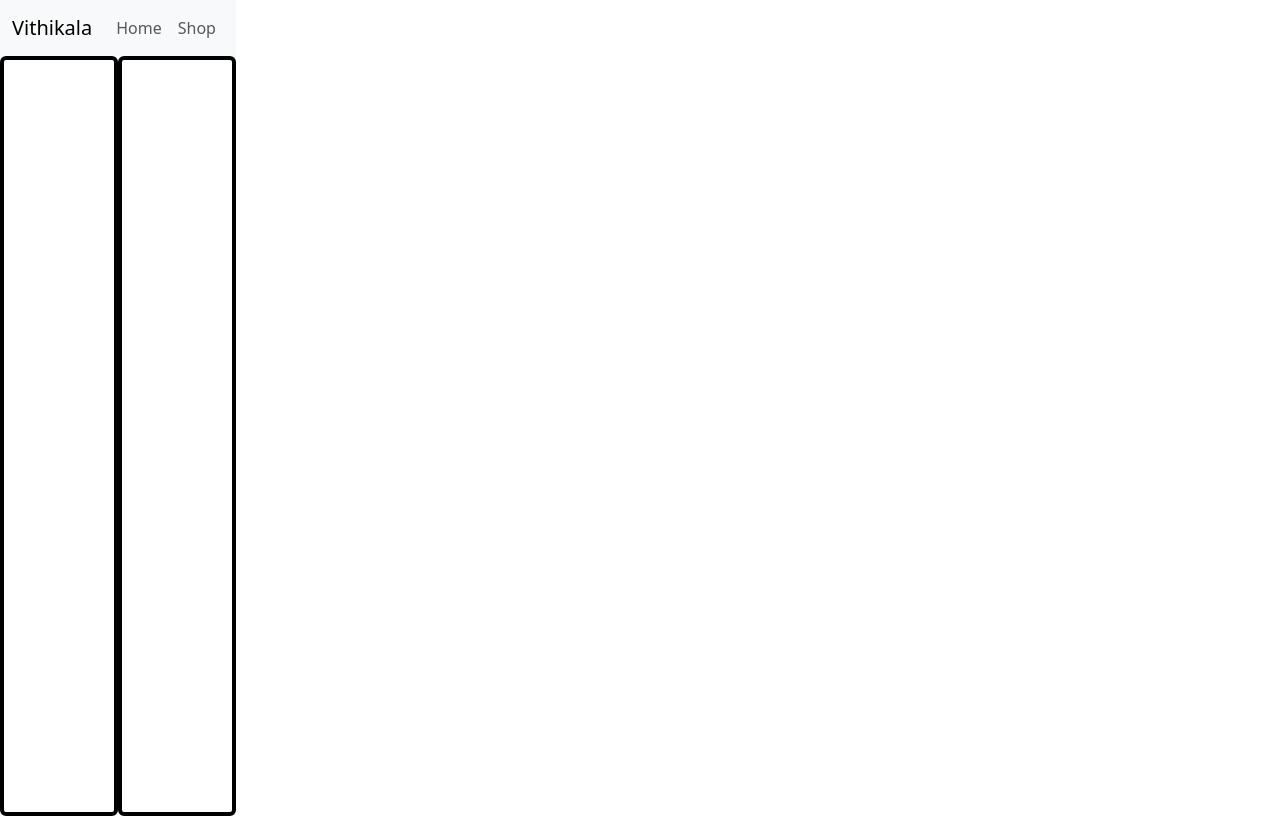
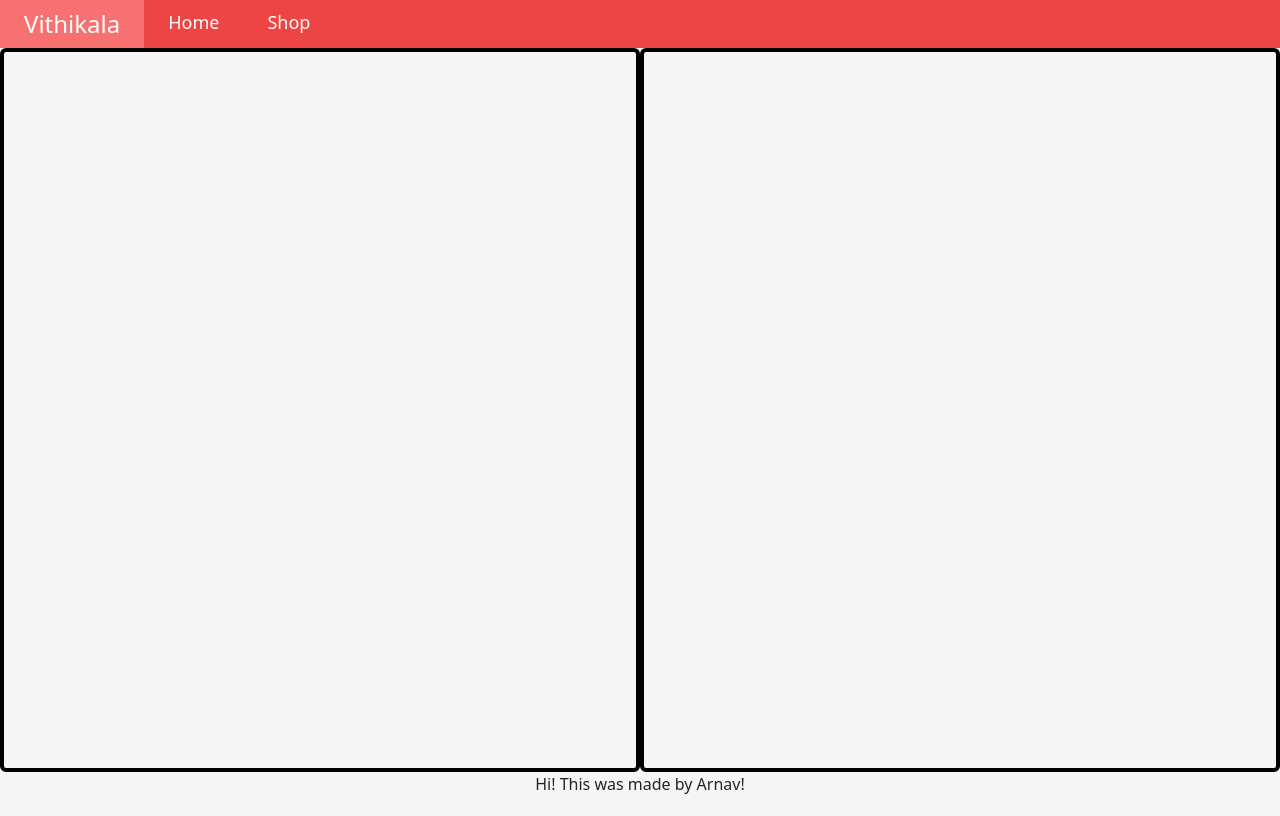
Before and after one commit to arnavgupta1209/shopping_react, a React (Vite) app: page / in a window 1280 px wide. Built offline with nearby package versions, Linux system fonts and the light colour scheme.

Commit message:
removed bootstrap, going full tailwind

```diff
--- a/package.json
+++ b/package.json
@@ -10,9 +10,7 @@
     "preview": "vite preview"
   },
   "dependencies": {
-    "bootstrap": "^5.3.2",
     "react": "^18.2.0",
-    "react-bootstrap": "^2.10.0",
     "react-dom": "^18.2.0",
     "react-router-dom": "^6.22.0"
   },
--- a/src/components/Home.jsx
+++ b/src/components/Home.jsx
@@ -1,18 +1,17 @@
 import Navigation from "./Navigation";
-import 'bootstrap/dist/css/bootstrap.min.css';
 
 
 function Home() {
   return (<>
     <Navigation />
-    <div className="maincontainerdiv flex min-w-full">
+    <div className="maincontainerdiv flex min-w-full grow">
       <div className="border-4 border-black flex rounded grow ">
         <div></div>
         <div></div>
       </div>
       <div className="border-4 border-black rounded grow "></div>
     </div>
-    <footer></footer>
+    <footer className="grow">Hi! This was made by Arnav!</footer>
   </>);
 }
 
--- a/src/components/Navigation.jsx
+++ b/src/components/Navigation.jsx
@@ -1,22 +1,15 @@
-import Container from 'react-bootstrap/Container';
-import Nav from 'react-bootstrap/Nav';
-import Navbar from 'react-bootstrap/Navbar';
-
+import {Link} from 'react-router-dom';
 
 function Navigation() {
+  let listcss = " mx-4 text-lg py-2 ";
   return (
-    <Navbar expand="lg" className="bg-body-tertiary mynav">
-      <Container>
-        <Navbar.Brand href="/">Vithikala</Navbar.Brand>
-        <Navbar.Toggle aria-controls="basic-navbar-nav" />
-        <Navbar.Collapse id="basic-navbar-nav">
-          <Nav className="me-auto">
-            <Nav.Link href="/">Home</Nav.Link>
-            <Nav.Link href="/shop">Shop</Nav.Link>
-          </Nav>
-        </Navbar.Collapse>
-      </Container>
-    </Navbar>
+    <>
+    <ul className="flex justify-start min-w-full bg-red-500 text-white pl-0 ">
+      <li className={"text-2xl px-4 bg-red-400 py-2 ml-0"}>Vithikala</li>
+      <li className={listcss}><Link to="/">Home</Link></li>
+      <li className={listcss}><Link to="shop">Shop</Link></li>
+    </ul>
+    </>
   );
 }
 
--- a/src/components/Shop.jsx
+++ b/src/components/Shop.jsx
@@ -1,5 +1,4 @@
 import Navigation from "./Navigation";
-import 'bootstrap/dist/css/bootstrap.min.css';
 
 
 
--- a/src/index.css
+++ b/src/index.css
@@ -7,7 +7,6 @@
   font-family: Inter, system-ui, Avenir, Helvetica, Arial, sans-serif;
   line-height: 1.5;
   font-weight: 400;
-
   color-scheme: light dark;
   color: rgb(32, 32, 32);
   background-color: whitesmoke;
@@ -18,14 +17,26 @@
   -moz-osx-font-smoothing: grayscale;
 }
 
+#root {
+  display: flex;
+  flex-direction: column;
+  align-items: center;
+  justify-content: center;
+  min-height: 100vh;
+  flex-grow: 1;
+  background-color: whitesmoke;
+
+}
+
 body {
   margin: 0;
   display: flex;
+
   place-items: center;
-  min-width: 320px;
+  min-width: 100vh;
   min-height: 100vh;
 }
 
 .maincontainerdiv {
-  height: 95vh;
+  height: 90vh;
 }
```
Also changed, not shown: 1 other file (tests, documents, lock files or other folders).
